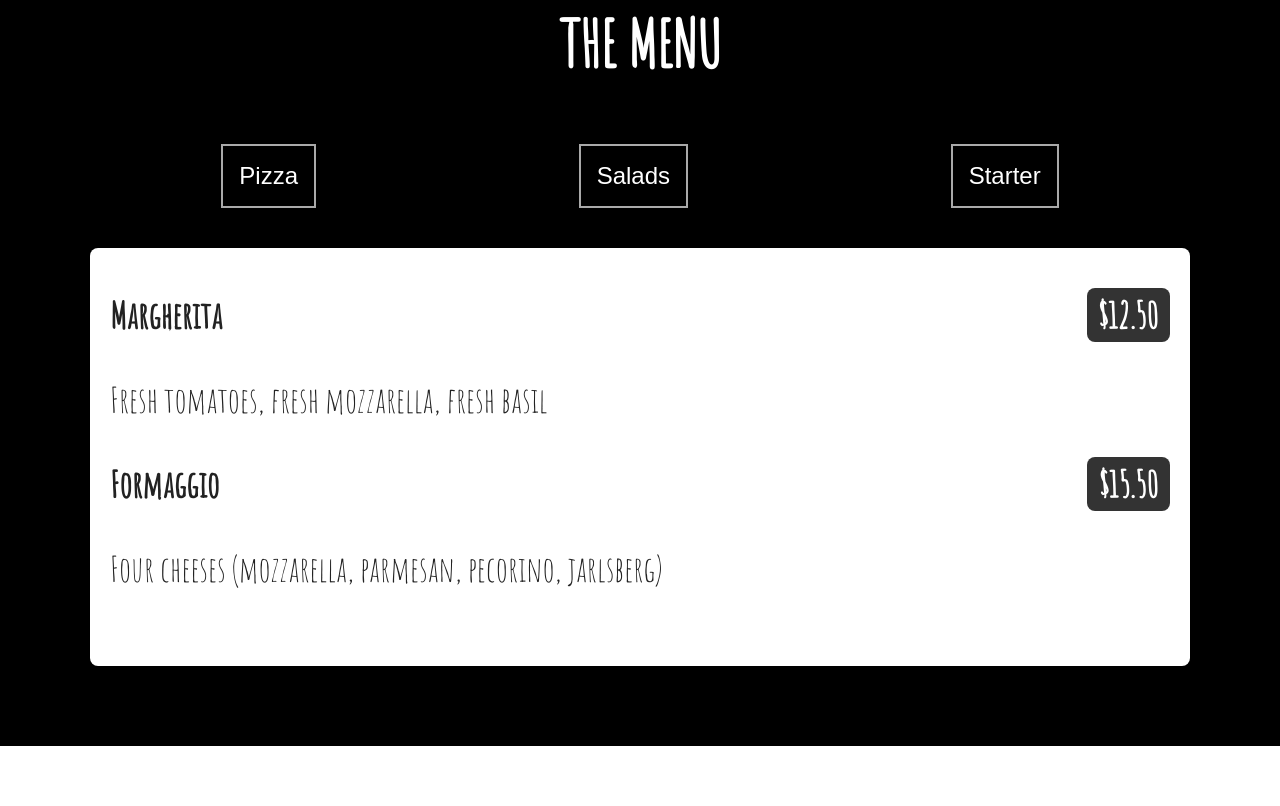
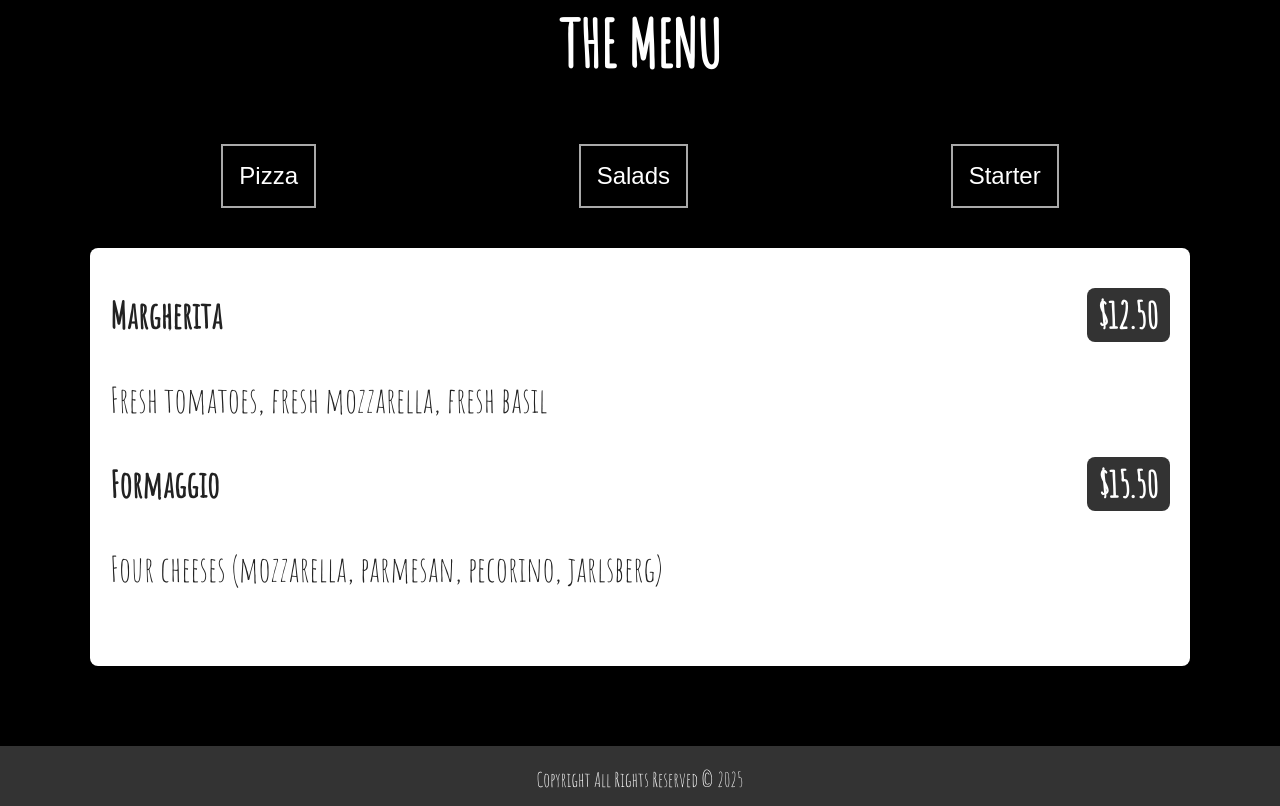
Before and after one commit to SabaShamekhi/Static-frontend-with-automatic-deployment, a plain HTML site: page index.html in a window 1280 px wide. Shown: the part 850-1656 px from the top of the page. Before the commit the page ends 1596 px from the top, so only its background shows below. Drawn offline with Linux system fonts and the light colour scheme.

Commit message:
add footer

```diff
--- a/index.html
+++ b/index.html
@@ -71,6 +71,18 @@
           </div>
         </div>
       </section>
+
+
+          <!--footer-->
+    <footer class="footer">
+        <div>
+            <p>
+
+                Copyright All Rights Reserved © 2025
+            </p>
+
+        </div>
+    </footer>
       <script>
         function openMenu(evt, menuName) {
           const menus = document.getElementsByClassName("menu-items");
@@ -82,4 +94,5 @@
         document.getElementById("defaultOpen").click();
       </script>
 </body>
+
 </html>
--- a/styles.css
+++ b/styles.css
@@ -147,3 +147,14 @@
     border-radius: 8px;
     font-size: 18px;
   }
+
+
+  .footer {
+    width: 100%;
+    background: rgba(0, 0, 0, 0.8);
+    color: white;
+    text-align: center;
+    font-size: 20px;
+    height: 60px;
+    padding: 1px;
+  }
```
